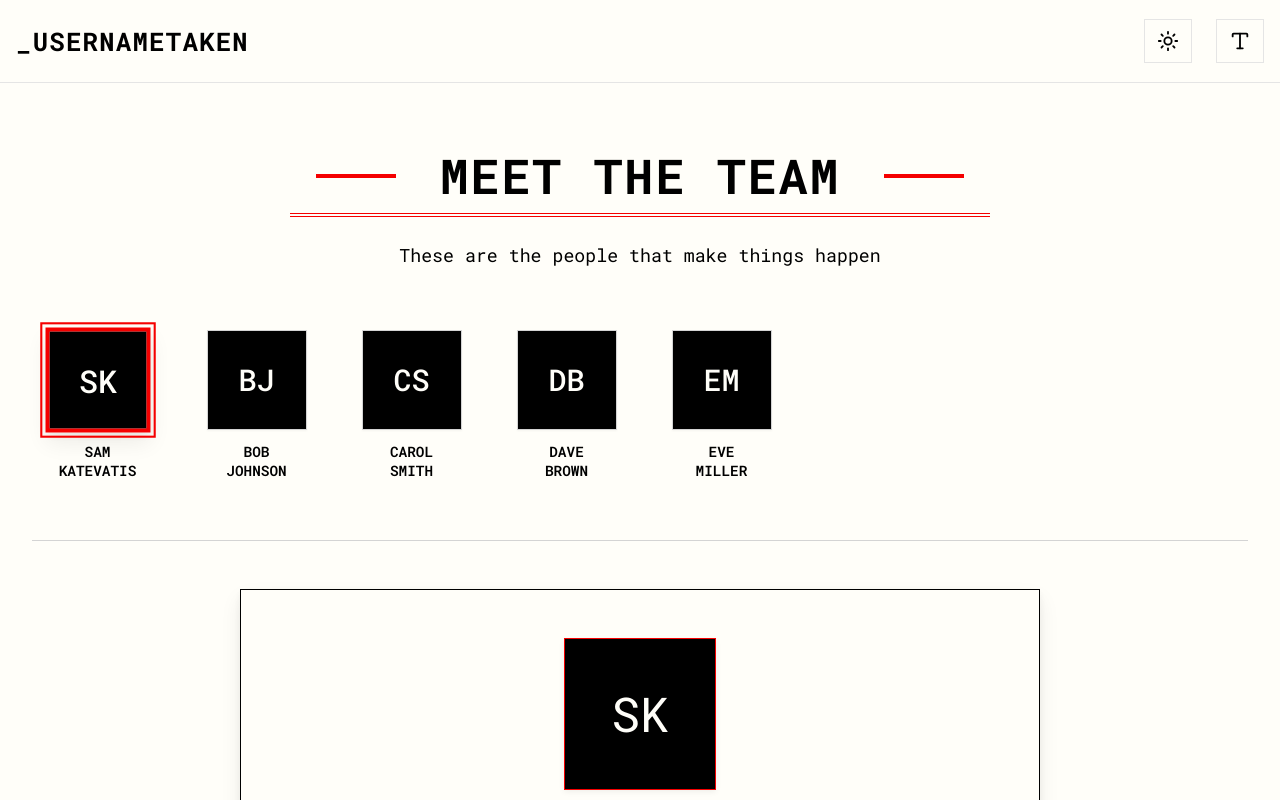
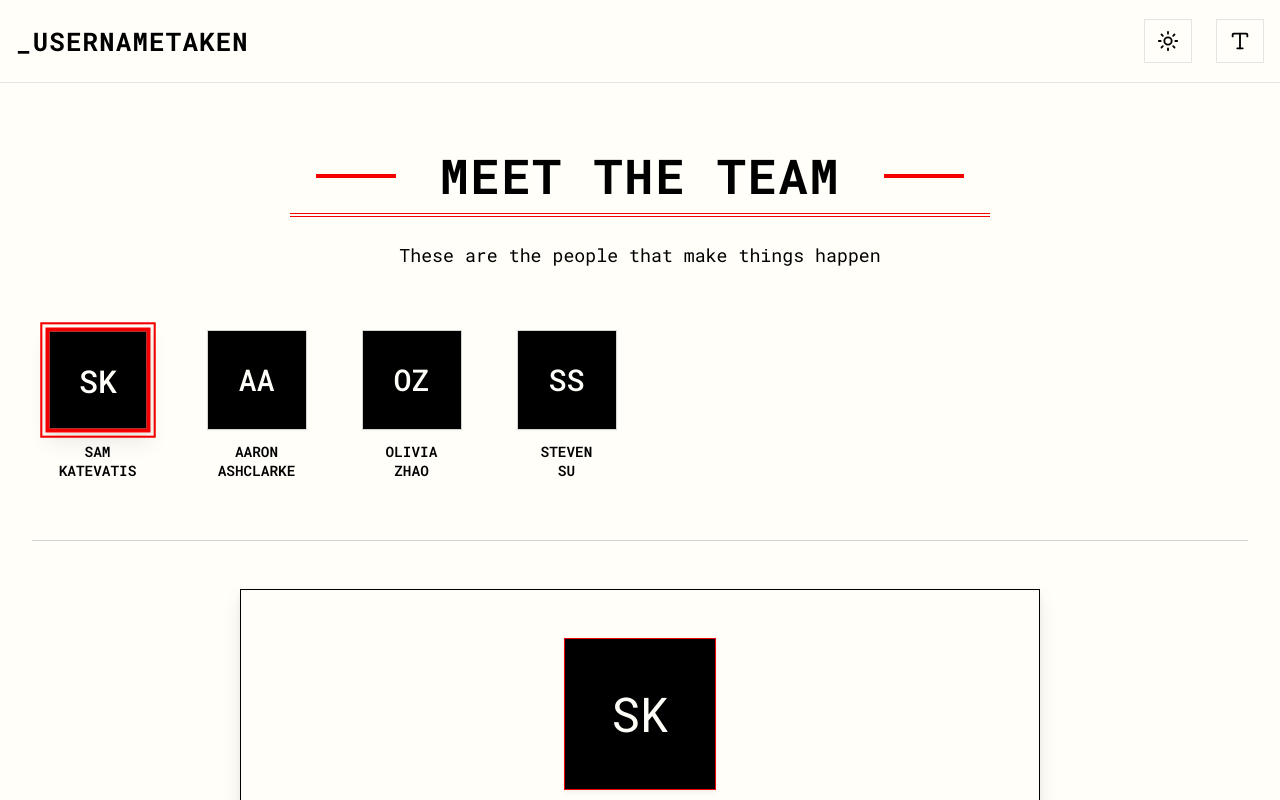
Before and after one commit to Samarinara/usernameTaken-site, a React (Vite) app: page /team in a window 1280 px wide. Built offline with nearby package versions, Linux system fonts and the light colour scheme.

Commit message:
there are now real people in the site

```diff
--- a/src/data/teamMembers.ts
+++ b/src/data/teamMembers.ts
@@ -21,60 +21,42 @@ export const teamMembers: TeamMember[] = [
     quote: "Why would you touch that? It was working."
   },
   {
-    id: 'bob-johnson',
-    name: 'Bob Johnson',
-    role: 'Full-Stack Developer',
-    bio: 'Bob is a full-stack developer with expertise in React, Node.js, and TypeScript. He focuses on building secure and scalable web applications with a strong emphasis on code quality and testing.',
-    skills: ['React', 'TypeScript', 'Node.js', 'GraphQL', 'Jest'],
+    id: 'aaron-ashclarke',
+    name: 'Aaron Ashclarke',
+    role: 'Programmer/Cyber Security Specialist',
+    bio: 'Aaron is an experience programmer with skills in Java and Python.',
+    skills: ['Java', 'Python', 'Git'],
     socialLinks: {
-      github: 'https://github.com/bob-dev',
-      website: 'https://bob-johnson.dev',
+      github: 'https://github.com/aaron-ashclarke',
     },
-    joinDate: new Date('2020-11-02'),
-    specializations: ['Frontend Architecture', 'API Design', 'Performance Optimization'],
-    quote: "Good code is its own best documentation. All my code is perfect, so I don't need comments."
+    joinDate: new Date('2025-4-11'),
+    specializations: ['Blue Team', 'Programming', 'Problem Solving'],
+    quote: "We don't do things because they are easy... We do them because they are hard."
   },
   {
-    id: 'carol-Smith',
-    name: 'Carol Smith',
-    role: 'Systems Architect',
-    bio: 'Carol designs and implements complex distributed systems with a focus on reliability and security. She has extensive experience with cloud infrastructure and containerization technologies.',
-    skills: ['AWS', 'Kubernetes', 'Docker', 'Terraform', 'Go'],
+    id: 'olivia-zhao',
+    name: 'Olivia Zhao',
+    role: 'Student',
+    bio: 'I hope I make it out of here',
+    skills: ['sleeping'],
     socialLinks: {
-      github: 'https://github.com/carol-sys',
-      linkedin: 'https://linkedin.com/in/carol-williams',
+      github: 'https://github.com/oz-7',
     },
-    joinDate: new Date('2019-07-22'),
-    specializations: ['Cloud Architecture', 'Infrastructure as Code', 'Microservices'],
-    quote: "There is no cloud, it's just someone else's computer. My job is to make sure that computer is on fire... in a controlled way."
+    joinDate: new Date('2025-9-01'),
+    specializations: ['n/a'],
+    quote: "blub blub blub"
   },
   {
-    id: 'dave-brown',
-    name: 'Dave Brown',
-    role: 'Security Researcher',
-    bio: 'Dave focuses on discovering and analyzing new security vulnerabilities. His research has been published in several academic journals and he regularly presents at security conferences.',
-    skills: ['Reverse Engineering', 'Malware Analysis', 'C/C++', 'Assembly', 'Fuzzing'],
+    id: 'steven-su',
+    name: 'Steven Su',
+    role: 'Engineer-In-Training',
+    bio: 'Hi! Some of my interests include: Music, Swimming, Cybersec, CAD, and MIDI controllers, also student council manga',
+    skills: ['n/a'],
     socialLinks: {
-      github: 'https://github.com/dave-security',
-      twitter: 'https://twitter.com/dave_research',
-      website: 'https://dave-brown.net',
+      github: 'https://github.com/Pandass117',
     },
-    joinDate: new Date('2020-02-10'),
-    specializations: ['Binary Analysis', 'Exploit Development', 'Security Research'],
-    quote: "In God we trust. All others must bring data. And even then, I'll probably run my own query."
+    joinDate: new Date('2025-04-11'),
+    specializations: ['CAD', 'Windows Server', 'Electrical'],
+    quote: "Creamy"
   },
-  {
-    id: 'eve-miller',
-    name: 'Eve Miller',
-    role: 'Data Scientist',
-    bio: 'Eve specializes in applying machine learning techniques to security problems. She works on anomaly detection systems and automated threat intelligence analysis.',
-    skills: ['Python', 'TensorFlow', 'PyTorch', 'Data Analysis', 'Statistics'],
-    socialLinks: {
-      github: 'https://github.com/eve-data',
-      linkedin: 'https://linkedin.com/in/eve-miller',
-    },
-    joinDate: new Date('2021-09-05'),
-    specializations: ['Machine Learning for Security', 'Anomaly Detection', 'Threat Intelligence'],
-    quote: "The goal is to turn data into information, and information into insight. And occasionally, into a really cool graph."
-  }
 ];
--- a/src/pages/TeamPage.css
+++ b/src/pages/TeamPage.css
@@ -143,7 +143,7 @@
 
 .member-details {
   max-width: 450px;
-  overflow-y: auto; /* Allow details to scroll if they overflow */
+  overflow-y: show; /* Allow details to scroll if they overflow */
   padding: 0 var(--space-2);
   margin-top: auto; /* Push details down to fill space */
 }
```
